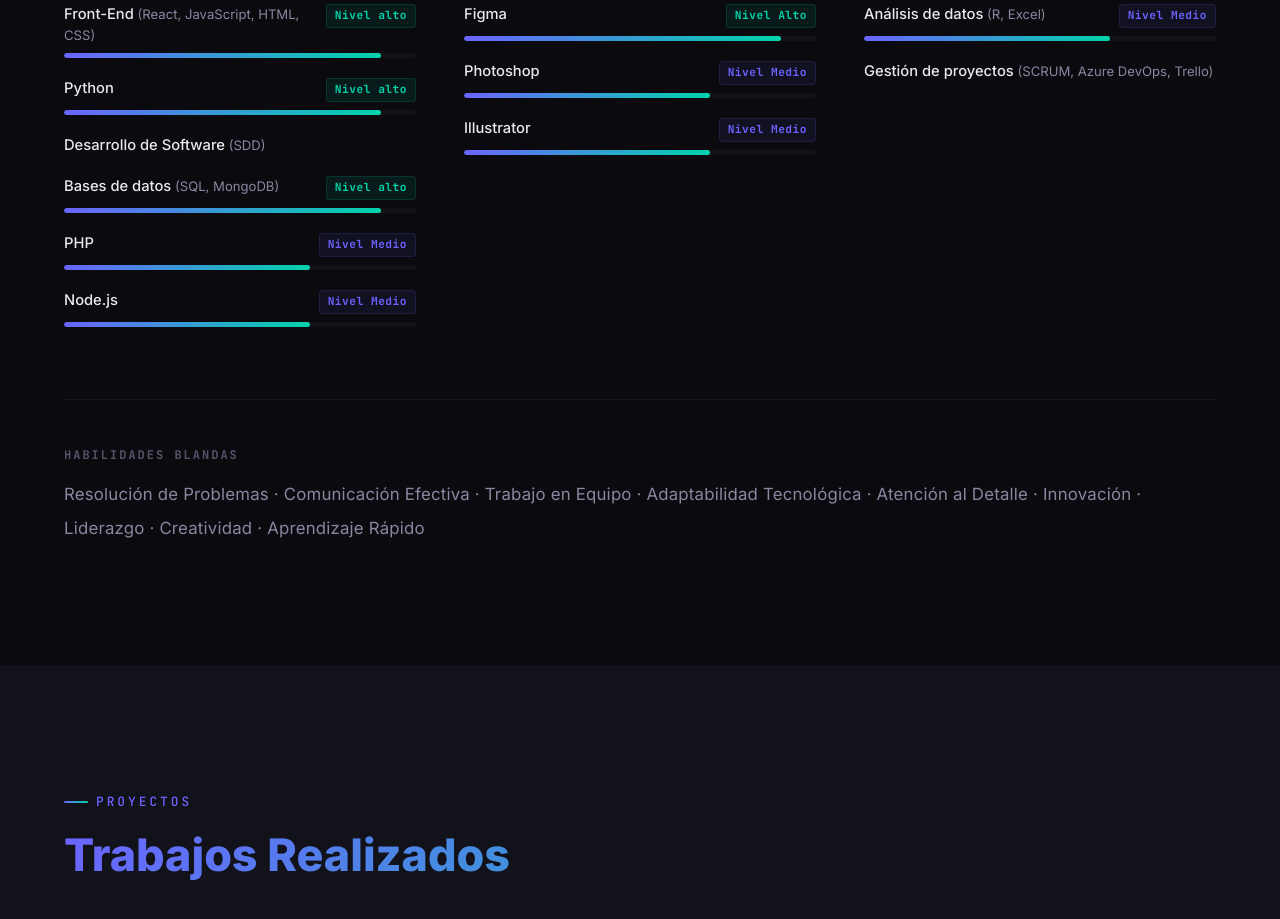
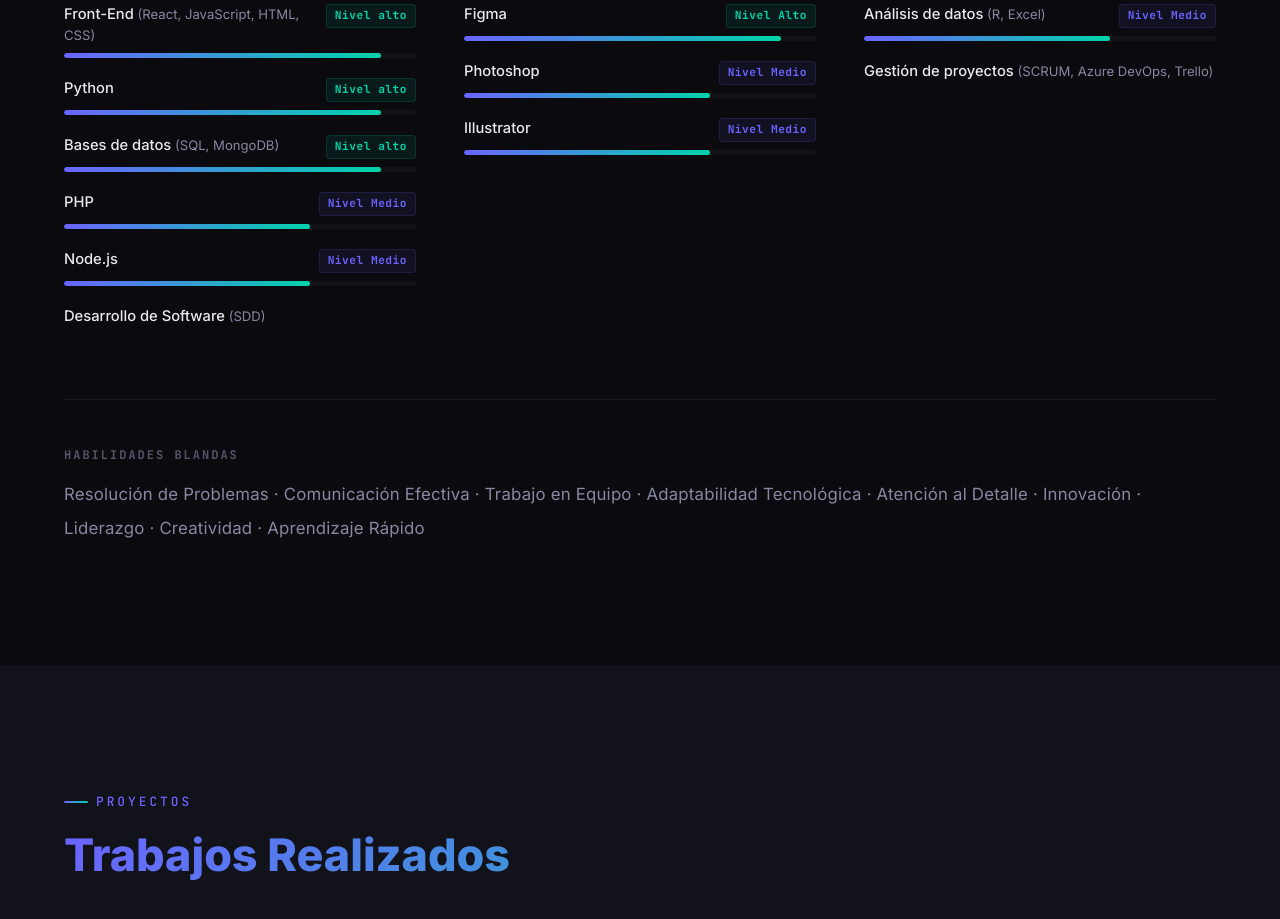
Before and after one commit to IoavM/Portafolio-Ioav, a React (Vite) app: page / in a window 1280 px wide. Shown: the part 3300-4219 px from the top of the page. Built offline with nearby package versions, Linux system fonts and the light colour scheme.

Commit message:
Reorganización de habilidades

```diff
--- a/src/data/portfolioData.ts
+++ b/src/data/portfolioData.ts
@@ -81,10 +81,6 @@ export const portfolioData: PortfolioData = {
         },
         { name: "Python", level: 90, levelText: "Nivel alto" },
         {
-          name: "Desarrollo de Software",
-          subskills: ["SDD"],
-        },
-        {
           name: "Bases de datos",
           subskills: ["SQL", "MongoDB"],
           level: 90,
@@ -92,6 +88,10 @@ export const portfolioData: PortfolioData = {
         },
         { name: "PHP", level: 70, levelText: "Nivel Medio" },
         { name: "Node.js", level: 70, levelText: "Nivel Medio" },
+        {
+          name: "Desarrollo de Software",
+          subskills: ["SDD"],
+        },
       ],
     },
     {
--- a/src/i18n.ts
+++ b/src/i18n.ts
@@ -109,10 +109,6 @@ const resources = {
               },
               { name: "Python", level: 90, levelText: "Nivel alto" },
               {
-                name: "Desarrollo de Software",
-                subskills: ["SDD"],
-              },
-              {
                 name: "Bases de datos",
                 subskills: ["SQL", "MongoDB"],
                 level: 90,
@@ -120,6 +116,10 @@ const resources = {
               },
               { name: "PHP", level: 70, levelText: "Nivel Medio" },
               { name: "Node.js", level: 70, levelText: "Nivel Medio" },
+              {
+                name: "Desarrollo de Software",
+                subskills: ["SDD"],
+              },
             ],
           },
           {
@@ -405,10 +405,6 @@ const resources = {
               },
               { name: "Python", level: 90, levelText: "High Level" },
               {
-                name: "Software Development",
-                subskills: ["SDD"],
-              },
-              {
                 name: "Databases",
                 subskills: ["SQL", "MongoDB"],
                 level: 90,
@@ -416,6 +412,10 @@ const resources = {
               },
               { name: "PHP", level: 70, levelText: "Mid Level" },
               { name: "Node.js", level: 70, levelText: "Mid Level" },
+              {
+                name: "Software Development",
+                subskills: ["SDD"],
+              },
             ],
           },
           {
```
